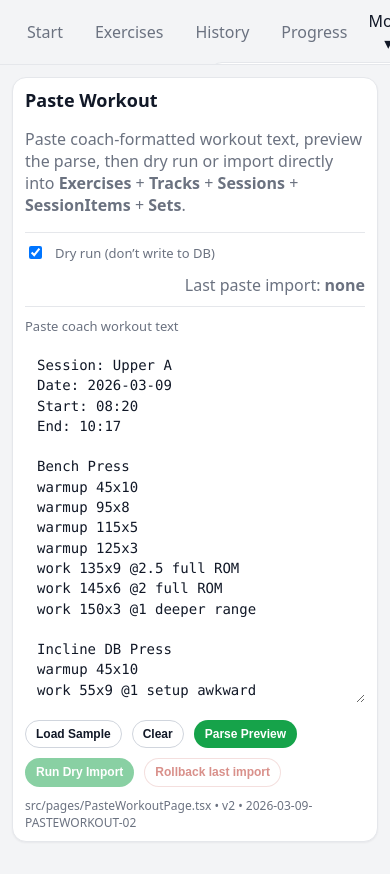
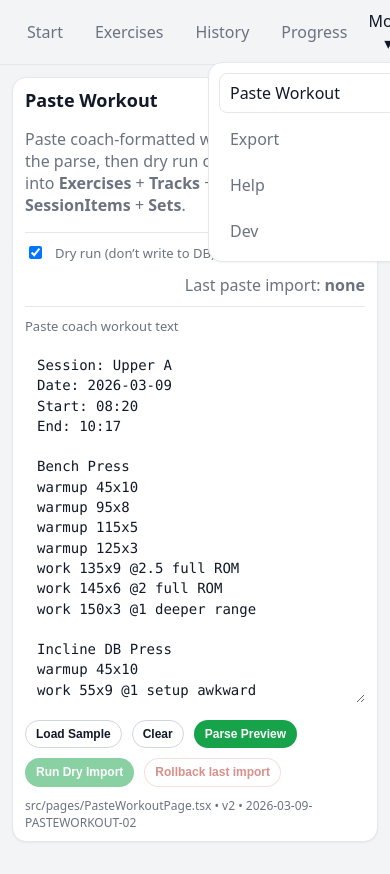
Before and after one commit to Langore67/workout-pwa, a React (Vite) app: page /paste-workout in a window 390 px wide. Both pictures are taken after a click on the button "More ▾". Shown: the top 874 px of the page. Built offline with nearby package versions, Linux system fonts and the light colour scheme.

Commit message:
Fix mobile More menu dropdown layering on iPhone

```diff
--- a/src/App.tsx
+++ b/src/App.tsx
@@ -142,8 +142,11 @@ function TopNav() {
   const closeMore = () => setMoreOpen(false);
 
   return (
-    <div className="nav">
-      <div className="nav-inner" style={{ position: "relative" }}>
+    <div className="nav" style={{ position: "relative", zIndex: 2000, overflow: "visible" }}>
+      <div
+        className="nav-inner"
+        style={{ position: "relative", overflow: "visible", zIndex: 2001 }}
+      >
         <NavLink to="/" end className={({ isActive }) => (isActive ? "active" : "")}>
           Start
         </NavLink>
@@ -160,7 +163,15 @@ function TopNav() {
           Progress
         </NavLink>
 
-        <div ref={moreRef} style={{ position: "relative", display: "inline-flex" }}>
+        <div
+          ref={moreRef}
+          style={{
+            position: "relative",
+            display: "inline-flex",
+            overflow: "visible",
+            zIndex: 2002,
+          }}
+        >
           <button
             type="button"
             className={moreOpen ? "active" : ""}
@@ -189,7 +200,7 @@ function TopNav() {
                 top: "calc(100% + 8px)",
                 right: 0,
                 minWidth: 200,
-      zIndex: 1000,
+                zIndex: 9999,
                 display: "grid",
                 gap: 6,
                 padding: 10,
```
Lines whose indentation alone changed are shown as unchanged.
